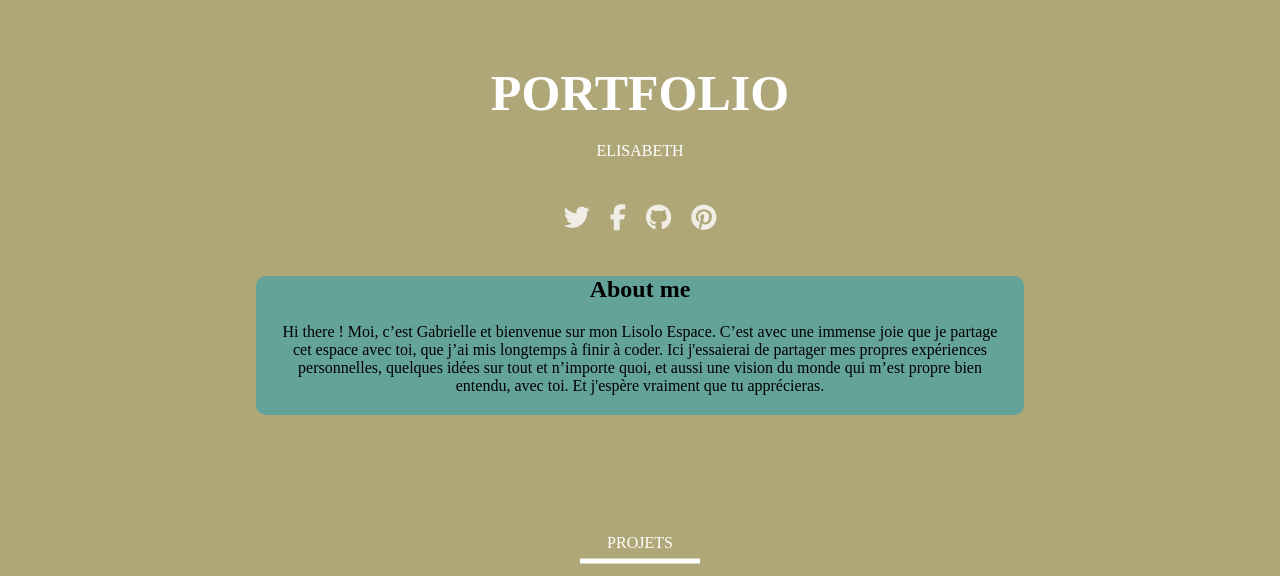
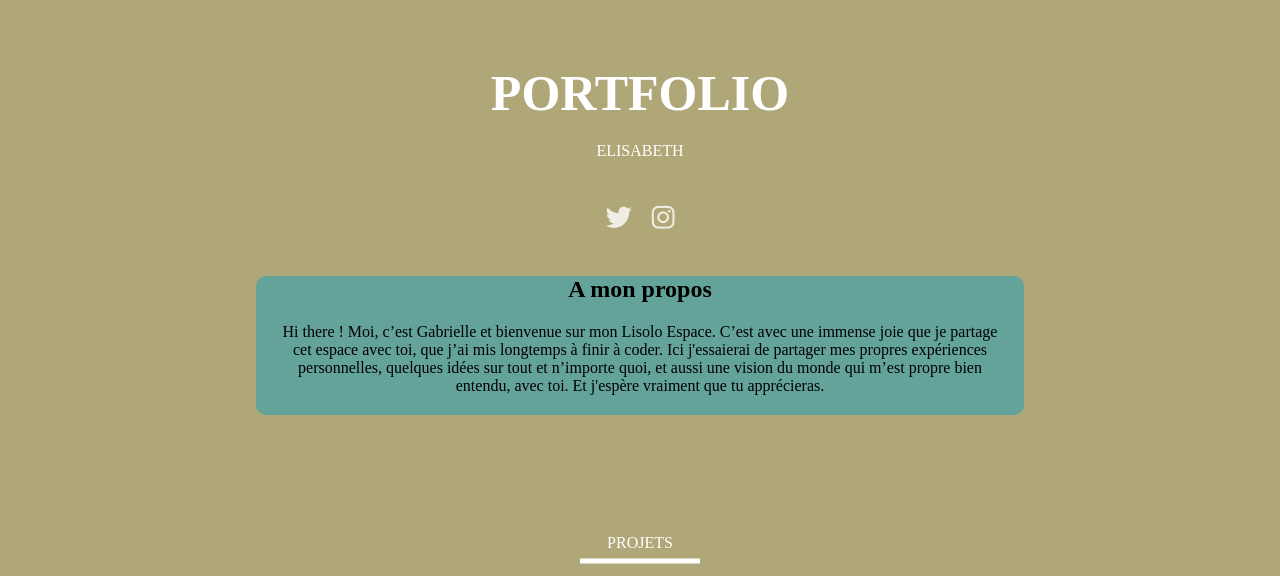
Before and after one commit to Elisabeth-space/Elisabeth-space.github.io, a plain HTML site: page index.html in a window 1280 px wide. Shown: the top 576 px of the page. Drawn offline with Linux system fonts and the light colour scheme.

Commit message:
Update index.html

```diff
--- a/index.html
+++ b/index.html
@@ -7,7 +7,7 @@
     <link rel="stylesheet" href="lisa.css">
     <link rel="stylesheet" type="text/js" href="script.js">
     <link rel="stylesheet" href="https://cdnjs.cloudflare.com/ajax/libs/font-awesome/4.7.0/css/font-awesome.min.css">
-    <link rel="icon" type="image/png" sizes="16x16" href="img/logo4.png">
+    <link rel="icon" type="image/png" sizes="16x16" href="3.png">
     <link rel="preconnect" href="https://fonts.gstatic.com">
     <link href="https://fonts.googleapis.com/css2?family=Fraunces:wght@200&display=swap" rel="stylesheet">
     <script src="https://kit.fontawesome.com/c1c1c878f5.js" crossorigin="anonymous"></script>
@@ -25,24 +25,27 @@
 	<div class="content">
 		<div class = "image"></div>
 		<ul class = "icons">
-            <li>
+
+			<a href="">
+				<li>
                 <i class = "fa fa-twitter"></i>
             </li>
-            <li>
-                <i class = "fa fa-facebook"></i>
+			</a>
+
+			<a href="">
+				<li>
+               <i class="fab fa-instagram"></i>
             </li>
-            <li>
-                <i class = "fa fa-github"></i>
-            </li>
-            <li>
-                <i class = "fa fa-pinterest"></i>
-            </li>
+			</a>
+
         </ul>
 	</div>
 
 	<section class="section">
+		<div class = "image"></div>
 		<div class="moi">
-			<h2>About me</h2>
+			<h2>A mon propos</h2>
+			<span></span>
 		    <p>
 		  	Hi there ! Moi, c’est Gabrielle et bienvenue sur mon Lisolo Espace. C’est avec une immense joie que je partage cet espace avec toi, que j’ai mis longtemps à finir à coder. Ici j'essaierai de partager mes propres expériences personnelles, quelques idées sur tout et n’importe quoi, et aussi une vision du monde qui m’est propre bien entendu, avec toi. Et j'espère vraiment que tu apprécieras.
 		   </p>
```
